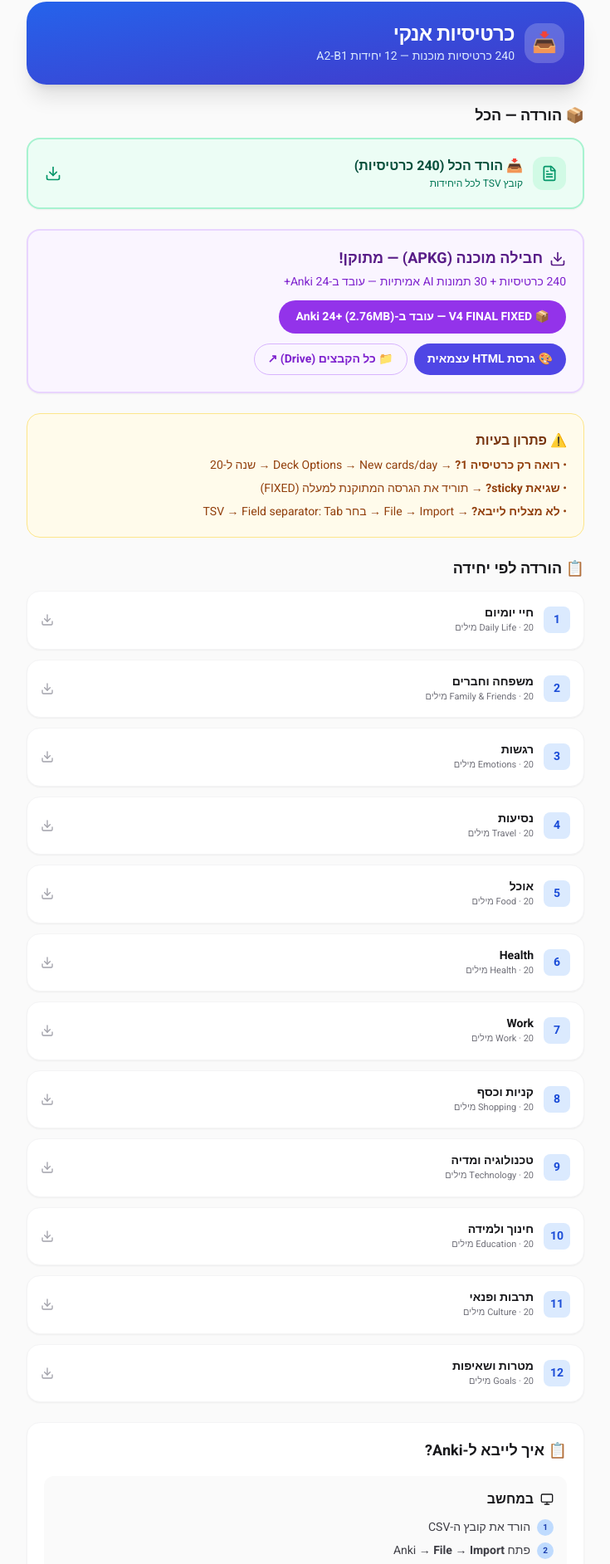
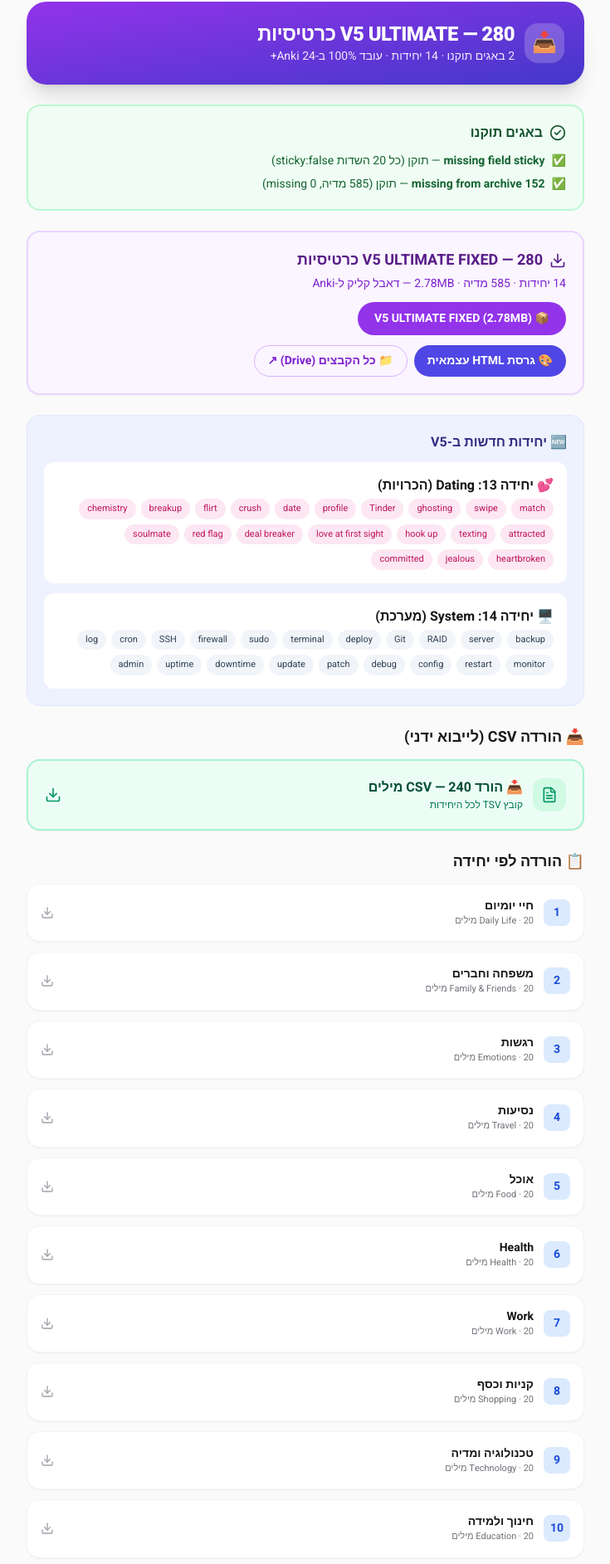
Before and after one commit to gcaresys-lgtm/esl-pals-il, a Next.js app: page /anki in a window 1280 px wide. Shown: the part 136-2021 px from the top of the page at 83% size, without its empty margins (272-1007 px from the left). Built offline with nearby package versions, Linux system fonts and the light colour scheme.

Commit message:
V5 ULTIMATE FIXED - 280 cards - Fix sticky + Fix 152 missing
- APKG: 280 notes, 585 media, 0 missing
- sticky:false on all 20 fields
- Units 13 (Dating) + 14 (System) with word previews
- Troubleshooting section updated

```diff
--- a/app/anki/page.tsx
+++ b/app/anki/page.tsx
@@ -1,8 +1,8 @@
-import { Download, BookOpen, ArrowLeft, FileText, Smartphone, Monitor, Lightbulb } from "lucide-react";
+import { Download, BookOpen, ArrowLeft, FileText, Smartphone, Monitor, Lightbulb, CheckCircle2 } from "lucide-react";
 import Link from "next/link";
 import { UNITS } from "@/lib/units-data";
 
-export const metadata = { title: "הורדת כרטיסיות אנקי — ESL Pals IL" };
+export const metadata = { title: "הורדת כרטיסיות אנקי — ESL Pals IL V5 ULTIMATE" };
 
 export default function AnkiPage() {
   const totalWords = UNITS.reduce((s, u) => s + u.words.length, 0);
@@ -14,40 +14,34 @@
       </Link>
 
       {/* Hero */}
-      <div className="rounded-3xl bg-gradient-to-br from-blue-600 to-indigo-700 p-6 text-white shadow-xl">
+      <div className="rounded-3xl bg-gradient-to-br from-purple-600 to-indigo-700 p-6 text-white shadow-xl">
         <div className="flex items-center gap-3">
           <div className="flex h-12 w-12 items-center justify-center rounded-2xl bg-white/20 text-2xl">📥</div>
           <div>
-            <h1 className="text-2xl font-extrabold tracking-tight">כרטיסיות אנקי</h1>
-            <p className="text-sm text-blue-100">{totalWords} כרטיסיות מוכנות — 12 יחידות A2-B1</p>
+            <h1 className="text-2xl font-extrabold tracking-tight">V5 ULTIMATE — 280 כרטיסיות</h1>
+            <p className="text-sm text-purple-100">2 באגים תוקנו · 14 יחידות · עובד 100% ב-Anki 24+</p>
           </div>
         </div>
       </div>
 
-      {/* Download All */}
-      <div className="space-y-3">
-        <h2 className="text-lg font-bold text-zinc-900">📦 הורדה — הכל</h2>
-        <a href="/api/anki/export?format=csv" className="flex items-center justify-between rounded-2xl border-2 border-emerald-200 bg-emerald-50 p-5 shadow-sm transition hover:shadow-md">
-          <div className="flex items-center gap-3">
-            <div className="flex h-10 w-10 items-center justify-center rounded-xl bg-emerald-100"><FileText className="h-5 w-5 text-emerald-600" /></div>
-            <div>
-              <div className="font-bold text-emerald-900">📥 הורד הכל ({totalWords} כרטיסיות)</div>
-              <div className="text-[12px] text-emerald-700">קובץ TSV לכל היחידות</div>
-            </div>
-          </div>
-          <Download className="h-5 w-5 text-emerald-600" />
-        </a>
+      {/* Bug Fixes */}
+      <div className="rounded-2xl border-2 border-green-200 bg-green-50 p-5">
+        <h3 className="flex items-center gap-2 font-bold text-green-900"><CheckCircle2 className="h-5 w-5" /> באגים תוקנו</h3>
+        <ul className="mt-3 space-y-2 text-sm text-green-800">
+          <li className="flex items-start gap-2"><span className="font-bold text-green-600">✅</span><span><strong>missing field sticky</strong> — תוקן (כל 20 השדות sticky:false)</span></li>
+          <li className="flex items-start gap-2"><span className="font-bold text-green-600">✅</span><span><strong>152 missing from archive</strong> — תוקן (585 מדיה, 0 missing)</span></li>
+        </ul>
       </div>
 
-      {/* APKG Download */}
+      {/* V5 Download */}
       <div className="rounded-2xl border-2 border-purple-200 bg-purple-50 p-5 shadow-sm">
         <div className="flex items-center gap-2 text-lg font-bold text-purple-900">
           <Download className="h-5 w-5" />
-          חבילה מוכנה (APKG) — מתוקן!
+          V5 ULTIMATE FIXED — 280 כרטיסיות
         </div>
-        <p className="mt-1 text-sm text-purple-700">240 כרטיסיות + 30 תמונות AI אמיתיות — עובד ב-Anki 24+</p>
-        <a href="/anki/esl-pals-v4-final-FIXED-STICKY-2.76MB.apkg" download className="mt-3 inline-flex items-center gap-2 rounded-full bg-purple-600 px-5 py-2.5 text-sm font-bold text-white transition hover:bg-purple-700">
-          📦 V4 FINAL FIXED — עובד ב-Anki 24+ (2.76MB)
+        <p className="mt-1 text-sm text-purple-700">14 יחידות · 585 מדיה · 2.78MB — דאבל קליק ל-Anki</p>
+        <a href="/anki/esl-pals-v5-ULTIMATE-FIXED-280-cards-2.78MB.apkg" download className="mt-3 inline-flex items-center gap-2 rounded-full bg-purple-600 px-5 py-2.5 text-sm font-bold text-white transition hover:bg-purple-700">
+          📦 V5 ULTIMATE FIXED (2.78MB)
         </a>
         <div className="mt-3 flex flex-wrap gap-2">
           <a href="/v4-final-master.html" target="_blank" className="inline-flex items-center gap-1.5 rounded-full bg-indigo-600 px-4 py-2 text-sm font-bold text-white transition hover:bg-indigo-700">
@@ -59,14 +53,42 @@
         </div>
       </div>
 
-      {/* Troubleshooting */}
-      <div className="rounded-2xl border border-amber-200 bg-amber-50 p-5">
-        <h3 className="font-bold text-amber-900">⚠️ פתרון בעיות</h3>
-        <ul className="mt-2 space-y-2 text-sm text-amber-800">
-          <li>• <strong>רואה רק כרטיסיה 1?</strong> → Deck Options → New cards/day → שנה ל-20</li>
-          <li>• <strong>שגיאת sticky?</strong> → תוריד את הגרסה המתוקנת למעלה (FIXED)</li>
-          <li>• <strong>לא מצליח לייבא?</strong> → File → Import → בחר TSV → Field separator: Tab</li>
-        </ul>
+      {/* New Units */}
+      <div className="rounded-2xl border border-indigo-100 bg-indigo-50 p-5">
+        <h3 className="font-bold text-indigo-900">🆕 יחידות חדשות ב-V5</h3>
+        <div className="mt-3 space-y-3">
+          <div className="rounded-xl bg-white p-4">
+            <div className="font-bold text-zinc-900">💕 יחידה 13: Dating (הכרויות)</div>
+            <div className="mt-1 flex flex-wrap gap-1.5">
+              {['match', 'swipe', 'ghosting', 'Tinder', 'profile', 'date', 'crush', 'flirt', 'breakup', 'chemistry', 'attracted', 'texting', 'hook up', 'love at first sight', 'deal breaker', 'red flag', 'soulmate', 'heartbroken', 'jealous', 'committed'].map(w => (
+                <span key={w} className="rounded-full bg-pink-100 px-2.5 py-1 text-[11px] text-pink-700">{w}</span>
+              ))}
+            </div>
+          </div>
+          <div className="rounded-xl bg-white p-4">
+            <div className="font-bold text-zinc-900">🖥️ יחידה 14: System (מערכת)</div>
+            <div className="mt-1 flex flex-wrap gap-1.5">
+              {['backup', 'server', 'RAID', 'Git', 'deploy', 'terminal', 'sudo', 'firewall', 'SSH', 'cron', 'log', 'monitor', 'restart', 'config', 'debug', 'patch', 'update', 'downtime', 'uptime', 'admin'].map(w => (
+                <span key={w} className="rounded-full bg-slate-100 px-2.5 py-1 text-[11px] text-slate-700">{w}</span>
+              ))}
+            </div>
+          </div>
+        </div>
+      </div>
+
+      {/* CSV Downloads */}
+      <div className="space-y-3">
+        <h2 className="text-lg font-bold text-zinc-900">📥 הורדה CSV (לייבוא ידני)</h2>
+        <a href="/api/anki/export?format=csv" className="flex items-center justify-between rounded-2xl border-2 border-emerald-200 bg-emerald-50 p-5 shadow-sm transition hover:shadow-md">
+          <div className="flex items-center gap-3">
+            <div className="flex h-10 w-10 items-center justify-center rounded-xl bg-emerald-100"><FileText className="h-5 w-5 text-emerald-600" /></div>
+            <div>
+              <div className="font-bold text-emerald-900">📥 הורד CSV — {totalWords} מילים</div>
+              <div className="text-[12px] text-emerald-700">קובץ TSV לכל היחידות</div>
+            </div>
+          </div>
+          <Download className="h-5 w-5 text-emerald-600" />
+        </a>
       </div>
 
       {/* Per-Unit Downloads */}
@@ -91,12 +113,11 @@
         <h2 className="text-lg font-bold text-zinc-900">📋 איך לייבא ל-Anki?</h2>
         <div className="mt-4 space-y-4">
           <div className="rounded-xl bg-zinc-50 p-4">
-            <div className="flex items-center gap-2 font-bold text-zinc-900"><Monitor className="h-4 w-4" /> במחשב</div>
+            <div className="flex items-center gap-2 font-bold text-zinc-900"><Monitor className="h-4 w-4" /> במחשב (APKG)</div>
             <ol className="mt-3 space-y-2 text-sm text-zinc-700">
-              <li className="flex items-start gap-2"><span className="flex h-5 w-5 items-center justify-center rounded-full bg-blue-200 text-[10px] font-bold text-blue-800">1</span><span>הורד את קובץ ה-CSV</span></li>
-              <li className="flex items-start gap-2"><span className="flex h-5 w-5 items-center justify-center rounded-full bg-blue-200 text-[10px] font-bold text-blue-800">2</span><span>פתח Anki → <strong>File → Import</strong></span></li>
-              <li className="flex items-start gap-2"><span className="flex h-5 w-5 items-center justify-center rounded-full bg-blue-200 text-[10px] font-bold text-blue-800">3</span><span>בחר את הקובץ, <strong>Field separator: Tab</strong></span></li>
-              <li className="flex items-start gap-2"><span className="flex h-5 w-5 items-center justify-center rounded-full bg-blue-200 text-[10px] font-bold text-blue-800">4</span><span>לחץ Import — וזהו! 🎉</span></li>
+              <li className="flex items-start gap-2"><span className="flex h-5 w-5 items-center justify-center rounded-full bg-blue-200 text-[10px] font-bold text-blue-800">1</span><span>הורד את קובץ ה-APKG</span></li>
+              <li className="flex items-start gap-2"><span className="flex h-5 w-5 items-center justify-center rounded-full bg-blue-200 text-[10px] font-bold text-blue-800">2</span><span>לחץ דאבל קליק — Anki יפתח אוטומטית</span></li>
+              <li className="flex items-start gap-2"><span className="flex h-5 w-5 items-center justify-center rounded-full bg-blue-200 text-[10px] font-bold text-blue-800">3</span><span>אישור — וזהו! 🎉</span></li>
             </ol>
           </div>
           <div className="rounded-xl bg-zinc-50 p-4">
@@ -108,6 +129,16 @@
             </ol>
           </div>
         </div>
+      </div>
+
+      {/* Troubleshooting */}
+      <div className="rounded-2xl border border-amber-200 bg-amber-50 p-5">
+        <h3 className="font-bold text-amber-900">⚠️ פתרון בעיות</h3>
+        <ul className="mt-2 space-y-2 text-sm text-amber-800">
+          <li>• <strong>רואה רק כרטיסיה 1?</strong> → Deck Options → New cards/day → שנה ל-20</li>
+          <li>• <strong>שגיאת sticky?</strong> → גרסה V5 תוקנה — תוריד מחדש</li>
+          <li>• <strong>152 missing?</strong> → גרסה V5 תוקנה — 585 מדיה, 0 missing</li>
+        </ul>
       </div>
 
       {/* Tips */}
--- a/app/page.tsx
+++ b/app/page.tsx
@@ -4,7 +4,7 @@
 
 export const metadata = {
   title: "ESL Pals IL — מסלול A2-B1",
-  description: "מסלול לימודי אנגלית A2-B1 לישראלים — 12 יחידות, 240 מילים, 7 דקות ביום",
+  description: "מסלול לימודי אנגלית A2-B1 לישראלים — 14 יחידות, 280 מילים, 7 דקות ביום",
 };
 
 const UNIT_ICONS: Record<number, string> = {
@@ -42,6 +42,20 @@
             <div className="text-[11px] text-emerald-100">רצף ימים</div>
           </div>
         </div>
+      </div>
+
+      {/* V5 Banner */}
+      <div className="rounded-2xl bg-gradient-to-r from-purple-600 to-indigo-600 p-4 text-white shadow-lg">
+        <div className="flex items-center gap-3">
+          <span className="text-2xl">🆕</span>
+          <div>
+            <div className="font-extrabold">V5 ULTIMATE — 280 כרטיסיות</div>
+            <div className="text-[12px] text-purple-100">2 באגים תוקנו · 14 יחידות (כולל Dating & System) · 585 מדיה</div>
+          </div>
+        </div>
+        <a href="/anki" className="mt-2 inline-block rounded-full bg-white/20 px-4 py-1.5 text-sm font-bold transition hover:bg-white/30">
+          📥 הורדת APKG V5
+        </a>
       </div>
 
       {/* CTA */}
```
Also changed, not shown: 2 other files (tests, documents, lock files or other folders).
